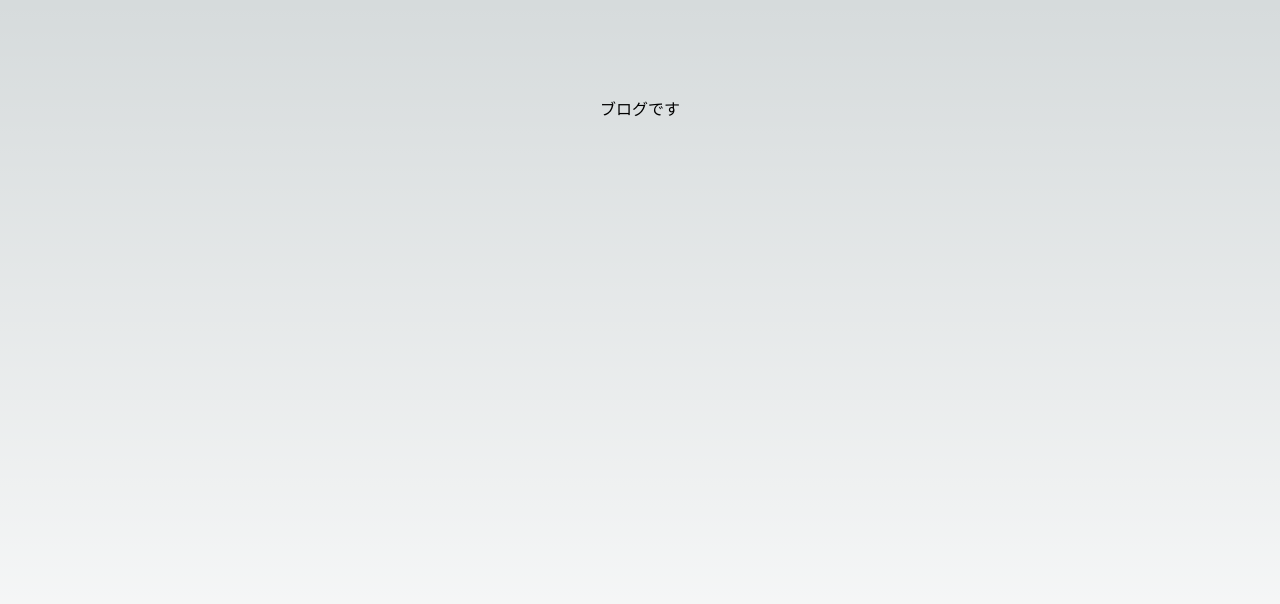
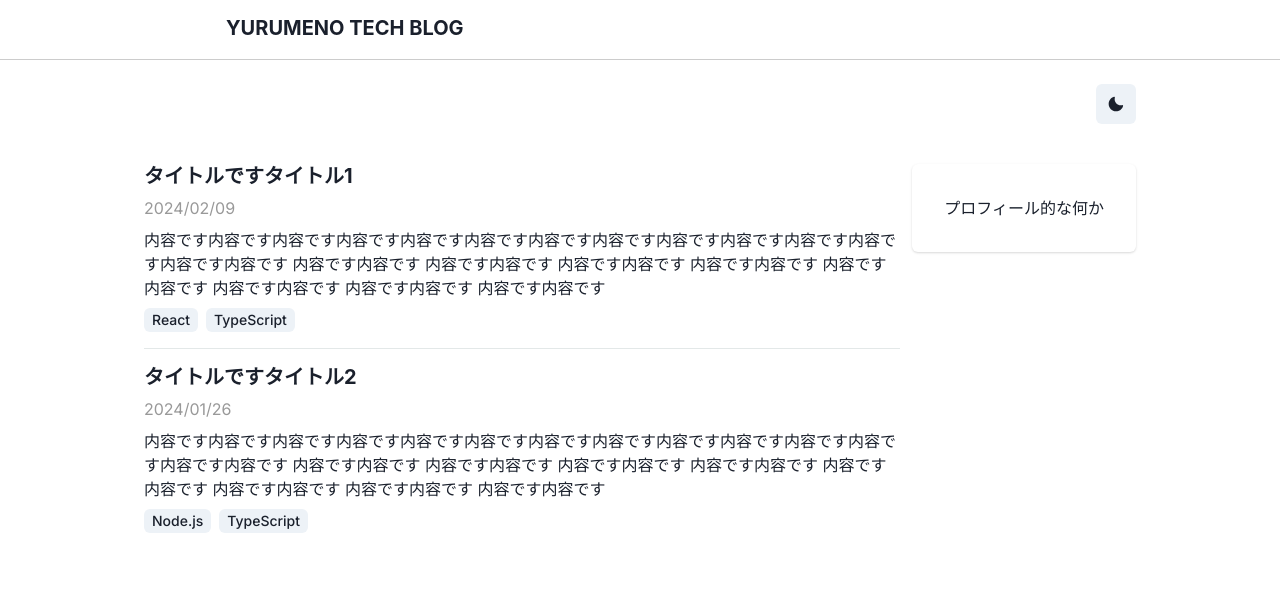
Before and after one commit to tomoyasakamoto32/my-tech-blog, a Next.js app: page / in a window 1280 px wide. Shown: the top 604 px of the page. Built offline with nearby package versions, Linux system fonts and the light colour scheme.

Commit message:
ブログの一覧ページのUIのみ仮組み

```diff
--- a/package.json
+++ b/package.json
@@ -19,6 +19,12 @@
     ]
   },
   "dependencies": {
+    "@chakra-ui/icons": "^2.1.1",
+    "@chakra-ui/next-js": "^2.2.0",
+    "@chakra-ui/react": "^2.8.2",
+    "@emotion/react": "^11.11.3",
+    "@emotion/styled": "^11.11.0",
+    "framer-motion": "^11.0.3",
     "next": "14.1.0",
     "react": "^18",
     "react-dom": "^18"
--- /dev/null
+++ b/src/app/Providers.tsx
@@ -0,0 +1,9 @@
+'use client';
+
+import { ChakraProvider } from '@chakra-ui/react';
+
+import { theme } from './lib/CustomTheme';
+
+export const Provider = ({ children }: { children: React.ReactNode }) => (
+  <ChakraProvider theme={theme}>{children}</ChakraProvider>
+);
--- a/src/app/layout.tsx
+++ b/src/app/layout.tsx
@@ -1,6 +1,10 @@
+import { Box, Flex, Heading } from '@chakra-ui/react';
 import { Inter } from 'next/font/google';
 
+import { Provider } from './Providers';
+
 import type { Metadata } from 'next';
+
 import './globals.css';
 
 const inter = Inter({ subsets: ['latin'] });
@@ -16,7 +20,18 @@ const RootLayout = ({
   children: React.ReactNode;
 }>) => (
   <html lang="en">
-    <body className={inter.className}>{children}</body>
+    <body className={inter.className}>
+      <Provider>
+        <Flex borderBottom="1px solid" borderColor="border.deep" height="60px">
+          <Box p="4" width="860px" margin="0 auto">
+            <Heading as="h1" size="md">
+              YURUMENO TECH BLOG
+            </Heading>
+          </Box>
+        </Flex>
+        {children}
+      </Provider>
+    </body>
   </html>
 );
 
--- /dev/null
+++ b/src/app/lib/CustomTheme.ts
@@ -0,0 +1,16 @@
+import { extendTheme } from '@chakra-ui/react';
+
+const theme = extendTheme({
+  colors: {
+    color: {
+      main: '#1a202c',
+      secoundary: '#999',
+    },
+    border: {
+      main: '#E3E8E8',
+      deep: '#CCC',
+    },
+  },
+});
+
+export { theme };
--- a/src/app/page.module.css
+++ /dev/null
@@ -1,230 +0,0 @@
-.main {
-  display: flex;
-  flex-direction: column;
-  justify-content: space-between;
-  align-items: center;
-  padding: 6rem;
-  min-height: 100vh;
-}
-
-.description {
-  display: inherit;
-  justify-content: inherit;
-  align-items: inherit;
-  font-size: 0.85rem;
-  max-width: var(--max-width);
-  width: 100%;
-  z-index: 2;
-  font-family: var(--font-mono);
-}
-
-.description a {
-  display: flex;
-  justify-content: center;
-  align-items: center;
-  gap: 0.5rem;
-}
-
-.description p {
-  position: relative;
-  margin: 0;
-  padding: 1rem;
-  background-color: rgba(var(--callout-rgb), 0.5);
-  border: 1px solid rgba(var(--callout-border-rgb), 0.3);
-  border-radius: var(--border-radius);
-}
-
-.code {
-  font-weight: 700;
-  font-family: var(--font-mono);
-}
-
-.grid {
-  display: grid;
-  grid-template-columns: repeat(4, minmax(25%, auto));
-  max-width: 100%;
-  width: var(--max-width);
-}
-
-.card {
-  padding: 1rem 1.2rem;
-  border-radius: var(--border-radius);
-  background: rgba(var(--card-rgb), 0);
-  border: 1px solid rgba(var(--card-border-rgb), 0);
-  transition: background 200ms, border 200ms;
-}
-
-.card span {
-  display: inline-block;
-  transition: transform 200ms;
-}
-
-.card h2 {
-  font-weight: 600;
-  margin-bottom: 0.7rem;
-}
-
-.card p {
-  margin: 0;
-  opacity: 0.6;
-  font-size: 0.9rem;
-  line-height: 1.5;
-  max-width: 30ch;
-  text-wrap: balance;
-}
-
-.center {
-  display: flex;
-  justify-content: center;
-  align-items: center;
-  position: relative;
-  padding: 4rem 0;
-}
-
-.center::before {
-  background: var(--secondary-glow);
-  border-radius: 50%;
-  width: 480px;
-  height: 360px;
-  margin-left: -400px;
-}
-
-.center::after {
-  background: var(--primary-glow);
-  width: 240px;
-  height: 180px;
-  z-index: -1;
-}
-
-.center::before,
-.center::after {
-  content: "";
-  left: 50%;
-  position: absolute;
-  filter: blur(45px);
-  transform: translateZ(0);
-}
-
-.logo {
-  position: relative;
-}
-/* Enable hover only on non-touch devices */
-@media (hover: hover) and (pointer: fine) {
-  .card:hover {
-    background: rgba(var(--card-rgb), 0.1);
-    border: 1px solid rgba(var(--card-border-rgb), 0.15);
-  }
-
-  .card:hover span {
-    transform: translateX(4px);
-  }
-}
-
-@media (prefers-reduced-motion) {
-  .card:hover span {
-    transform: none;
-  }
-}
-
-/* Mobile */
-@media (max-width: 700px) {
-  .content {
-    padding: 4rem;
-  }
-
-  .grid {
-    grid-template-columns: 1fr;
-    margin-bottom: 120px;
-    max-width: 320px;
-    text-align: center;
-  }
-
-  .card {
-    padding: 1rem 2.5rem;
-  }
-
-  .card h2 {
-    margin-bottom: 0.5rem;
-  }
-
-  .center {
-    padding: 8rem 0 6rem;
-  }
-
-  .center::before {
-    transform: none;
-    height: 300px;
-  }
-
-  .description {
-    font-size: 0.8rem;
-  }
-
-  .description a {
-    padding: 1rem;
-  }
-
-  .description p,
-  .description div {
-    display: flex;
-    justify-content: center;
-    position: fixed;
-    width: 100%;
-  }
-
-  .description p {
-    align-items: center;
-    inset: 0 0 auto;
-    padding: 2rem 1rem 1.4rem;
-    border-radius: 0;
-    border: none;
-    border-bottom: 1px solid rgba(var(--callout-border-rgb), 0.25);
-    background: linear-gradient(
-      to bottom,
-      rgba(var(--background-start-rgb), 1),
-      rgba(var(--callout-rgb), 0.5)
-    );
-    background-clip: padding-box;
-    backdrop-filter: blur(24px);
-  }
-
-  .description div {
-    align-items: flex-end;
-    pointer-events: none;
-    inset: auto 0 0;
-    padding: 2rem;
-    height: 200px;
-    background: linear-gradient(
-      to bottom,
-      transparent 0%,
-      rgb(var(--background-end-rgb)) 40%
-    );
-    z-index: 1;
-  }
-}
-
-/* Tablet and Smaller Desktop */
-@media (min-width: 701px) and (max-width: 1120px) {
-  .grid {
-    grid-template-columns: repeat(2, 50%);
-  }
-}
-
-@media (prefers-color-scheme: dark) {
-  .vercelLogo {
-    filter: invert(1);
-  }
-
-  .logo {
-    filter: invert(1) drop-shadow(0 0 0.3rem #ffffff70);
-  }
-}
-
-@keyframes rotate {
-  from {
-    transform: rotate(360deg);
-  }
-  to {
-    transform: rotate(0deg);
-  }
-}
--- a/src/app/page.tsx
+++ b/src/app/page.tsx
@@ -1,5 +1,34 @@
-import styles from './page.module.css';
+import { Box, Card, Center, Flex, Show } from '@chakra-ui/react';
 
-const Home = () => <main className={styles.main}>ブログです</main>;
+import { Posts } from './ui/Posts';
+import { ToggleColorModeButton } from './ui/ToggleColorModeButton';
+
+const Home = () => (
+  <main>
+    <Box maxWidth="1024px" margin="0 auto" p={4}>
+      <Flex justifyContent="right" mt={2}>
+        <Center>
+          <ToggleColorModeButton />
+        </Center>
+      </Flex>
+      <Show above="md">
+        <Flex gap={3}>
+          <Posts />
+          <Box flexShrink={0}>
+            <Card p={8}>プロフィール的な何か</Card>
+          </Box>
+        </Flex>
+      </Show>
+      <Show below="md">
+        <Flex gap={3} flexWrap="wrap">
+          <Posts />
+          <Box flexShrink={0}>
+            <Card p={8}>プロフィール的な何か</Card>
+          </Box>
+        </Flex>
+      </Show>
+    </Box>
+  </main>
+);
 
 export default Home;
--- /dev/null
+++ b/src/app/ui/Posts.tsx
@@ -0,0 +1,45 @@
+import { Heading, StackDivider, VStack, Text, Flex, Tag } from '@chakra-ui/react';
+import Link from 'next/link';
+
+export const Posts = () => (
+  <VStack divider={<StackDivider borderColor="border.main" />} spacing={4} align="stretch">
+    <Link href="./">
+      <VStack align="stretch" role="group">
+        <Heading as="h1" size="md" _groupHover={{ opacity: 0.6, transition: '0.5s' }}>
+          タイトルですタイトル1
+        </Heading>
+        <Text size="sm" color="color.secoundary">
+          2024/02/09
+        </Text>
+        <Text size="sm">
+          内容です内容です内容です内容です内容です内容です内容です内容です内容です内容です内容です内容です内容です内容です
+          内容です内容です 内容です内容です 内容です内容です 内容です内容です 内容です内容です 内容です内容です 内容です内容です
+          内容です内容です
+        </Text>
+        <Flex gap={2}>
+          <Tag>React</Tag>
+          <Tag>TypeScript</Tag>
+        </Flex>
+      </VStack>
+    </Link>
+    <Link href="./">
+      <VStack align="stretch" role="group">
+        <Heading as="h1" size="md" _groupHover={{ opacity: 0.6, transition: '0.5s' }}>
+          タイトルですタイトル2
+        </Heading>
+        <Text size="sm" color="color.secoundary">
+          2024/01/26
+        </Text>
+        <Text size="sm">
+          内容です内容です内容です内容です内容です内容です内容です内容です内容です内容です内容です内容です内容です内容です
+          内容です内容です 内容です内容です 内容です内容です 内容です内容です 内容です内容です 内容です内容です 内容です内容です
+          内容です内容です
+        </Text>
+        <Flex gap={2}>
+          <Tag>Node.js</Tag>
+          <Tag>TypeScript</Tag>
+        </Flex>
+      </VStack>
+    </Link>
+  </VStack>
+);
--- /dev/null
+++ b/src/app/ui/ToggleColorModeButton.tsx
@@ -0,0 +1,18 @@
+'use client';
+
+import { MoonIcon, SunIcon } from '@chakra-ui/icons';
+import { IconButton, useColorMode } from '@chakra-ui/react';
+import { memo } from 'react';
+
+export const ToggleColorModeButton = memo(() => {
+  const { colorMode, toggleColorMode } = useColorMode();
+  return (
+    <IconButton
+      // _focus={{_focus: "none"}} //周りの青いアウトラインが気になる場合に消す方法
+      mb={10}
+      aria-label="DarkMode Switch"
+      icon={colorMode === 'light' ? <MoonIcon /> : <SunIcon />}
+      onClick={toggleColorMode}
+    />
+  );
+});
```
Also changed, not shown: src/app/globals.css (+7 -37 lines), 1 other file (tests, documents, lock files or other folders).
